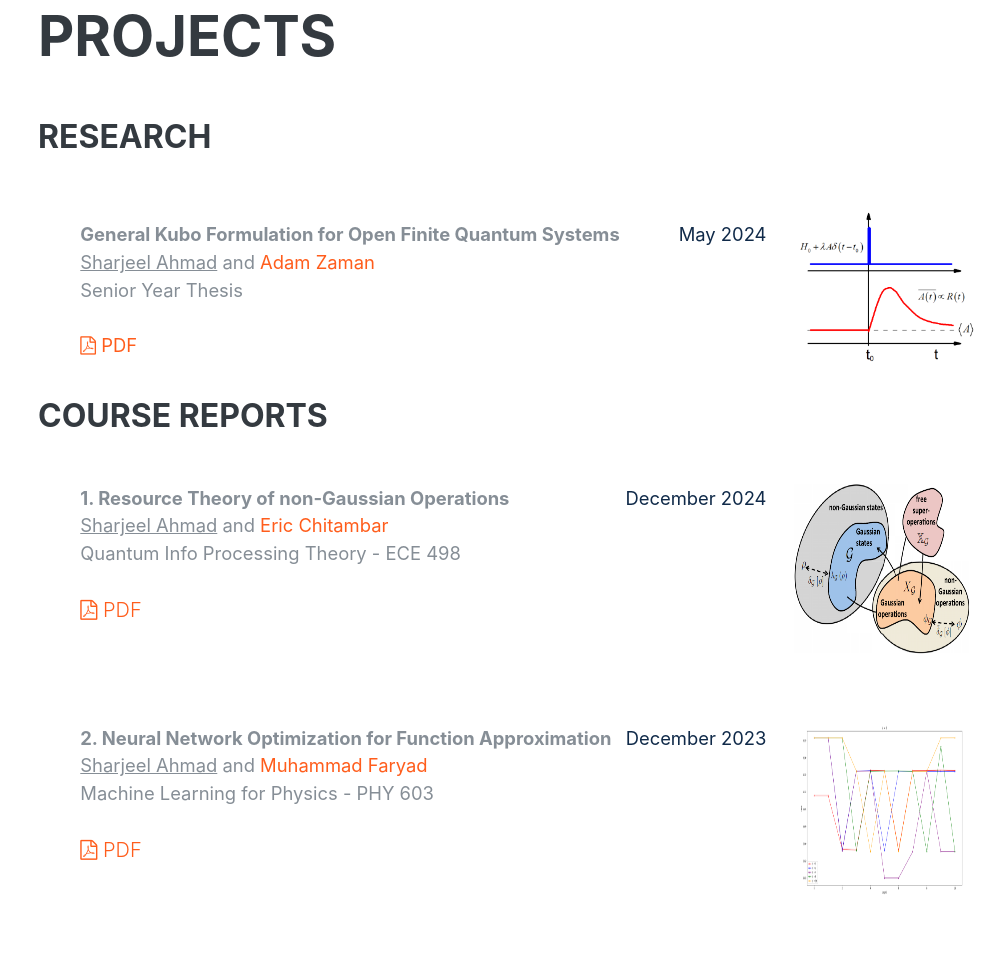
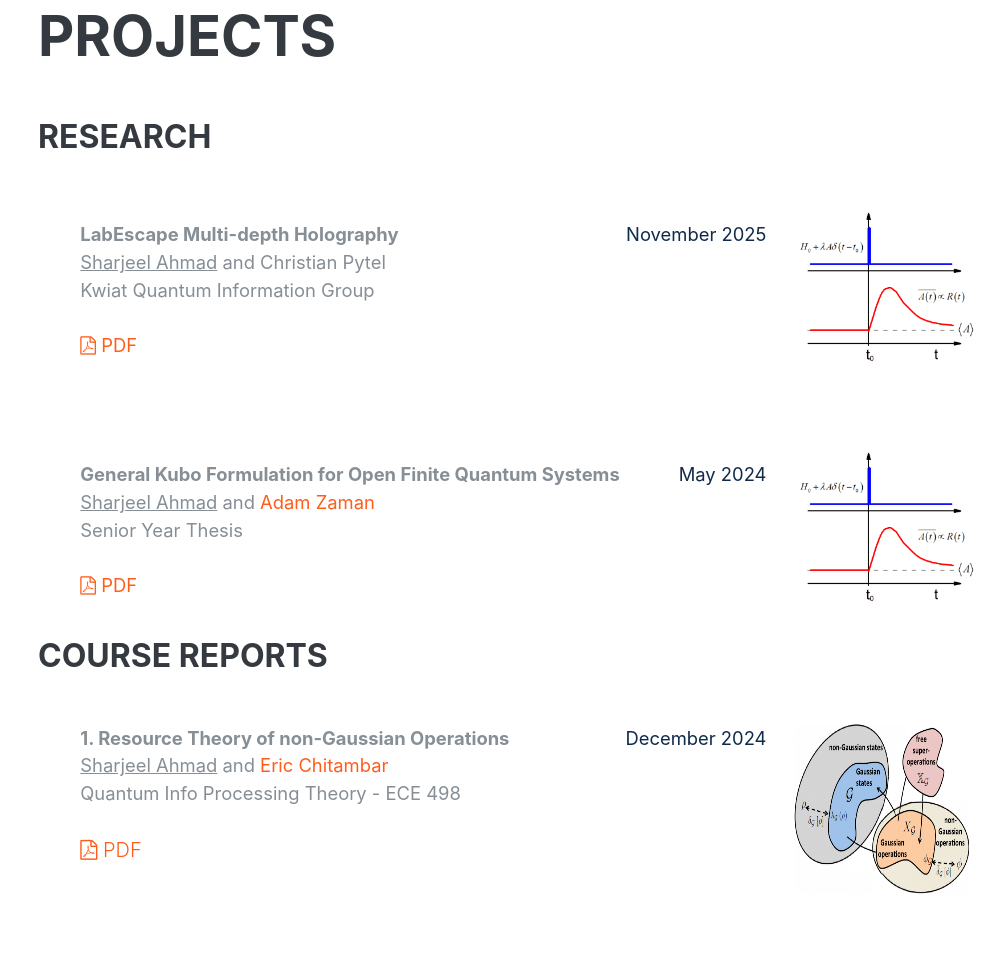
Before and after one commit to sharjeel129/sharjeel129.github.io, a plain HTML site: page index.html in a window 1280 px wide. Shown: the part 846-1803 px from the top of the page, without its empty margins (282-1280 px from the left). Drawn offline with Linux system fonts and the light colour scheme; a script that the page names is missing; files whose address does not match are found by name; a web font is replaced by a local one.

Commit message:
Add project details for LabEscape Multi-depth Holography
Added project details for 'LabEscape Multi-depth Holography' including authors, date, and a link to the PDF write-up.

```diff
--- a/index.html
+++ b/index.html
@@ -257,6 +257,51 @@
 					<h2 class="mb-5">Projects</h2>
 
 					<h3 class="mb-0">Research</h3>
+
+					<ul class="fa-ul mb-0">
+						<li>
+							<table class="table-proj">
+								<tr>
+									<td style="width: 80%">
+										<br />
+										<p class="lead mb-4">
+											<br /><b>
+												LabEscape Multi-depth Holography</b
+											>
+											<span
+												class="date-proj text-secondary"
+												>November 2025</span
+											>
+											<br />
+											<u>Sharjeel Ahmad</u> and Christian Pytel
+											<br />
+											Kwiat Quantum Information Group
+											<br /><br />
+
+											<a
+												href="projects/LabEscapeWriteUp.pdf"
+												target="_blank"
+												><i
+													class="fa fa-1x fa-file-pdf"
+												></i>
+												PDF</a
+											>
+											&nbsp;&nbsp;&nbsp;&nbsp;
+										</p>
+									</td>
+									<td>
+										&nbsp;&nbsp;&nbsp;&nbsp;&nbsp;&nbsp;&nbsp;&nbsp;
+										<img
+											src="pics/drp.png"
+											class="img-proj"
+											loading="lazy"
+										/>
+									</td>
+								</tr>
+							</table>
+						</li>
+					</ul>
+
 					<ul class="fa-ul mb-0">
 						<li>
 							<table class="table-proj">
```
